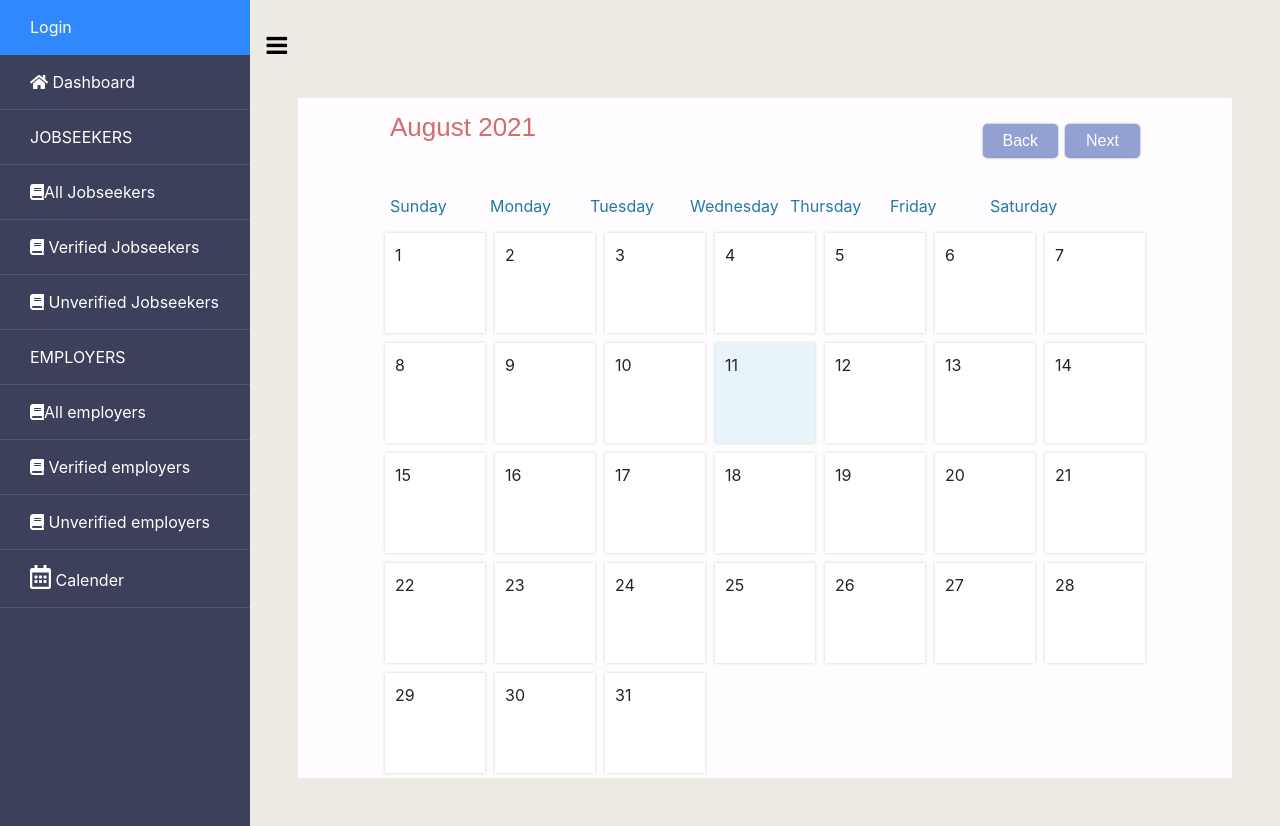
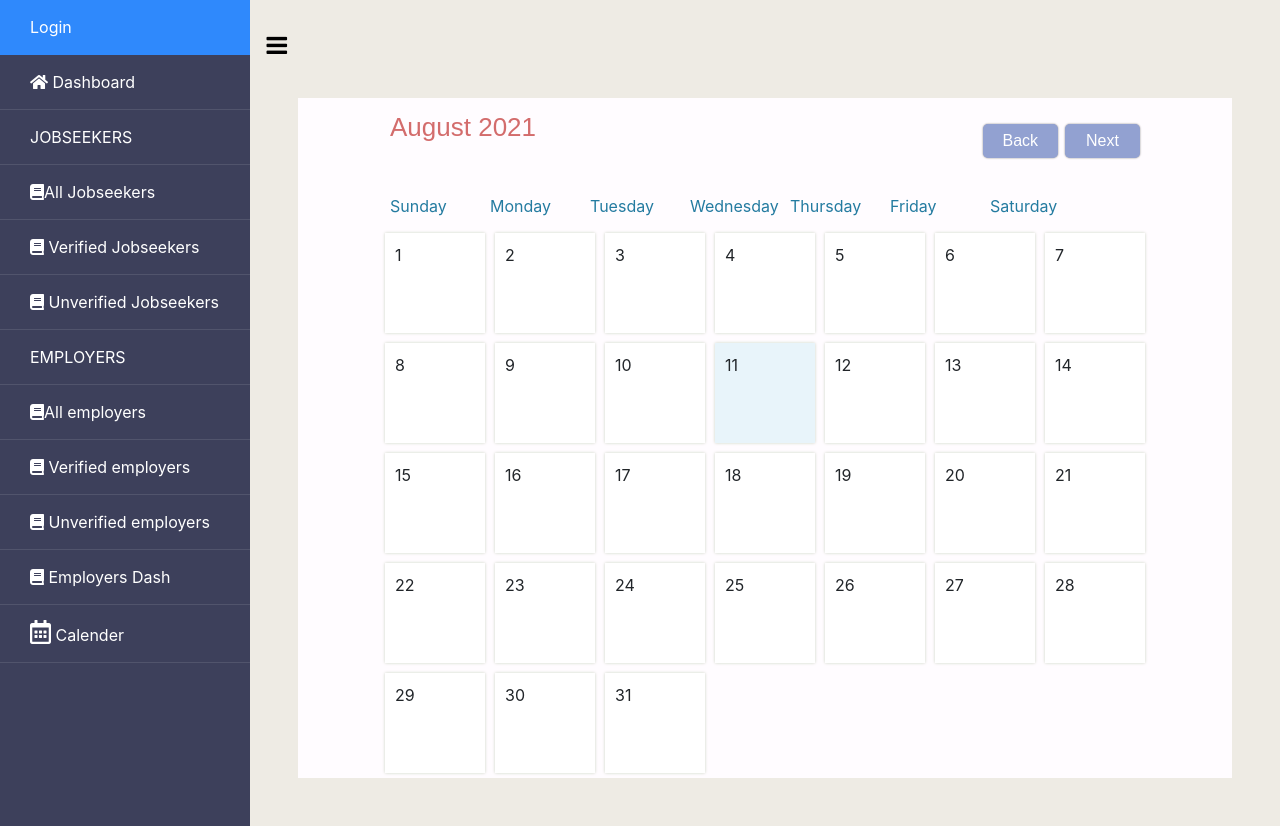
Before and after one commit to ngetichnicholas/Job-Seeking-App, a Django app: page /calender/ in a window 1280 px wide. Run offline with Django 3.2, Linux system fonts and the light colour scheme; parts of the project's set-up code (start-up, migrations or seed data) failed here and were passed over; some libraries are stand-ins or nearby versions.

Commit message:
admin shortcuts added

```diff
--- a/Job_Seeking_App/templates/admin/admin_base.html
+++ b/Job_Seeking_App/templates/admin/admin_base.html
@@ -80,6 +80,9 @@
         <li class="active">
           <a href="{% url 'unverified_employers' %}"><i class="fas fa-book"></i> Unverified employers</a>
         </li>
+        <li class="active">
+          <a href="{% url 'employerDash' %}"><i class="fas fa-book"></i> Employers Dash</a>
+        </li>
         <!-- calender -->
         <li class="active">
           <a href="{% url 'calender' %}"><i class='far fa-calendar-alt' style='font-size:24px'></i> Calender</a>
```
Also changed, not shown: Job_Seeking_App/migrations/0001_initial.py, Job_Seeking_App/migrations/0006_alter_payments_phone.py (deleted).
